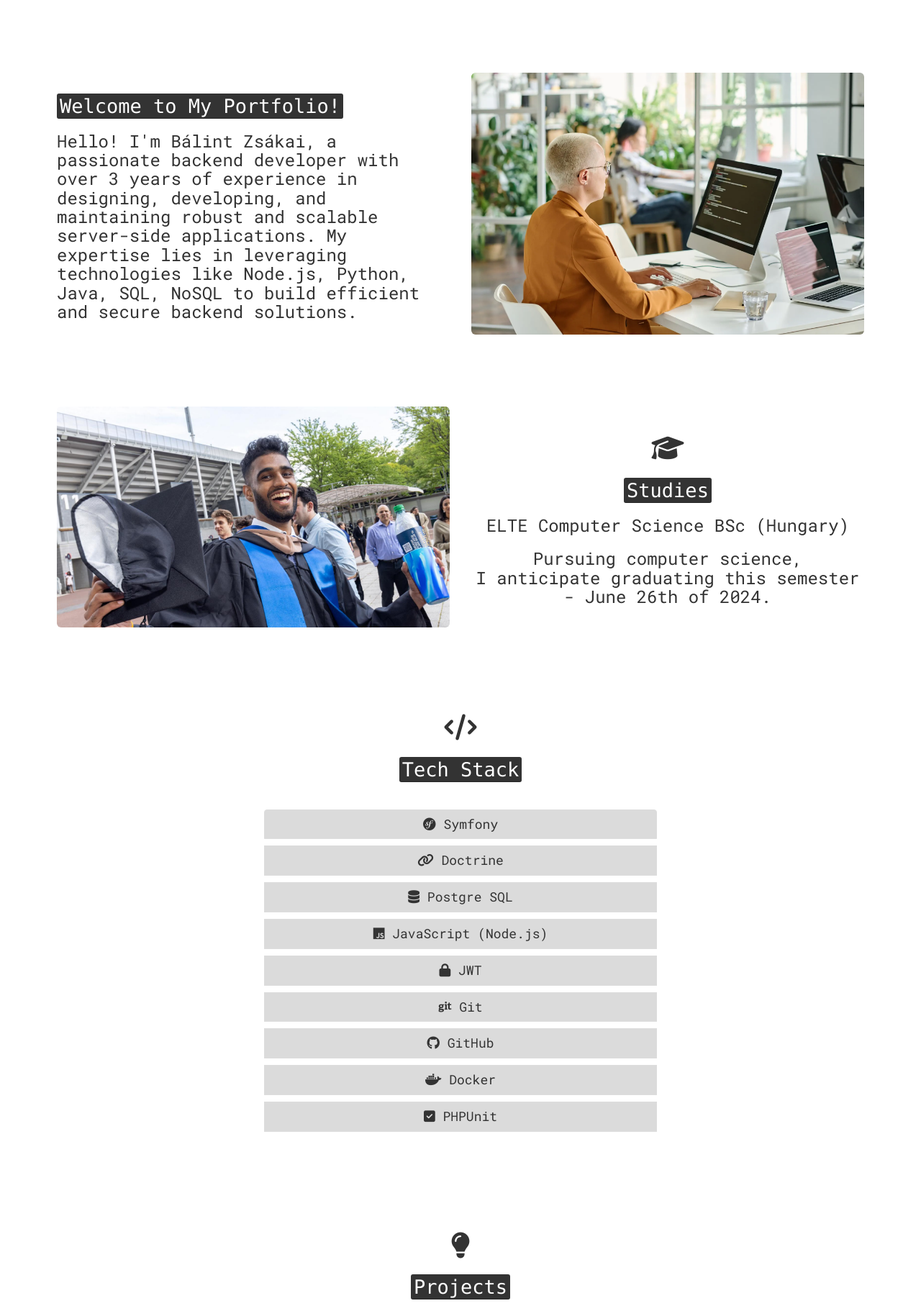
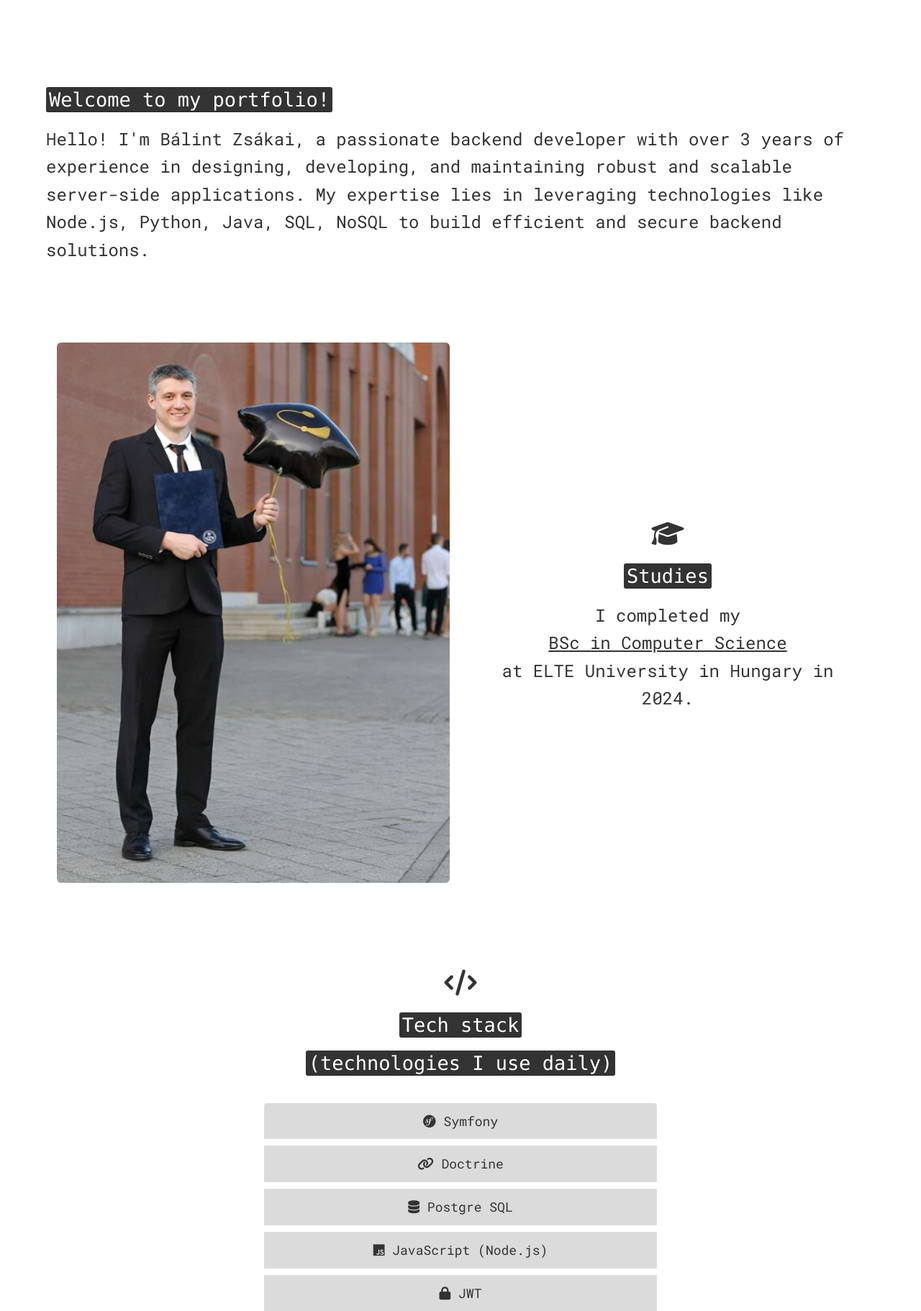
Before and after one commit to ZsakaiBalint/portfolio-website, a PHP site: page / in a window 1280 px wide. Shown: the part 589-2411 px from the top of the page at 72% size. Run offline with PHP 8.4, Linux system fonts and the light colour scheme; some libraries are stand-ins or nearby versions.

Commit message:
final navbar and everything higher than projects

```diff
--- a/index.html
+++ b/index.html
@@ -1,7 +1,7 @@
 <!DOCTYPE html>
 <html lang="en">
 <head>
-  <title>John Doe portfolio 2</title>
+  <title>Bálint Zsákai portfolio</title>
   <meta charset="utf-8">
   <meta name="viewport" content="width=device-width, initial-scale=1">
 
@@ -35,49 +35,76 @@
 <body>
 
 <!-- Navbar -->
-<nav class="navbar navbar-inverse roboto-mono-custom">
 <div class="container">
+<nav class="navbar navbar-default">
+  <div class="container-fluid">
+    <!-- Brand and toggle get grouped for better mobile display -->
     <div class="navbar-header">
-          <button type="button" class="navbar-toggle" data-toggle="collapse" data-target="#myNavbar">
+      <button type="button" class="navbar-toggle collapsed" data-toggle="collapse" data-target="#bs-example-navbar-collapse-1" aria-expanded="false">
+        <span class="sr-only">Toggle navigation</span>
         <span class="icon-bar"></span>
         <span class="icon-bar"></span>
         <span class="icon-bar"></span>
       </button>
-          <!-- <a class="navbar-brand" href="#">My Portfolio</a> -->
+
     </div>
-      <div class="collapse navbar-collapse" id="myNavbar">
-          <ul class="nav navbar-nav nav-left">
-              <li class="active"><a href="#"><i class="fa-solid fa-house"></i> Home</a></li>
-              <li><a href="#"><i class="fa-solid fa-user"></i> About me</a></li>
+
+    <!-- Collect the nav links, forms, and other content for toggling -->
+    <div class="collapse navbar-collapse" id="bs-example-navbar-collapse-1">
+      <ul class="nav navbar-nav">
+        <li class="active"><a href="#">Home <span class="sr-only">(current)</span></a></li>
+        <li><a href="#">About me</a></li>
+
         <li class="dropdown">
-                  <a href="#" class="dropdown-toggle" data-toggle="dropdown" role="button" aria-haspopup="true" aria-expanded="false">
-                      <i class="fa-solid fa-code"></i> Projects <span class="caret"></span>
-                  </a>
+          <a href="#" class="dropdown-toggle" data-toggle="dropdown" role="button" aria-haspopup="true" aria-expanded="false">Projects<span class="caret"></span></a>
           <ul class="dropdown-menu">
-                      <li><a href="#">*ADMIN* New Project</a></li>
+            <li><a href="#">*Admin* New project</a></li>
             <li role="separator" class="divider"></li>
             <li><a href="#">List projects</a></li>
+            <!--<li role="separator" class="divider"></li>-->
           </ul>
         </li>
+
         <li class="dropdown">
-                  <a href="#" class="dropdown-toggle" data-toggle="dropdown" role="button" aria-haspopup="true" aria-expanded="false">
-                      <i class="fa-solid fa-newspaper"></i> Blog <span class="caret"></span>
-                  </a>
+          <a href="#" class="dropdown-toggle" data-toggle="dropdown" role="button" aria-haspopup="true" aria-expanded="false">Blog<span class="caret"></span></a>
           <ul class="dropdown-menu">
-                      <li><a href="#">*ADMIN* New blog post</a></li>
+            <li><a href="#">*Admin* New blog post</a></li>
             <li role="separator" class="divider"></li>
             <li><a href="#">List blog posts</a></li>
           </ul>
         </li>
       </ul>
+      <!--
+      <form class="navbar-form navbar-left">
+
+        <div class="form-group">
+          <input type="text" class="form-control" placeholder="Search">
+        </div>
+
+        <button type="submit" class="btn btn-default">Submit</button>
+      </form>
+      -->
+
       <ul class="nav navbar-nav navbar-right">
+        <li class="dropdown">
+          <a href="#" class="dropdown-toggle" data-toggle="dropdown" role="button" aria-haspopup="true" aria-expanded="false">
+            <img src="https://flagcdn.com/16x12/gb.png" srcset="https://flagcdn.com/32x24/gb.png 2x,https://flagcdn.com/48x36/gb.png 3x" width="16" height="12" alt="United Kingdom"> EN
+          <span class="caret"></span></a>
+          <ul class="dropdown-menu">
+            <li><a href="#"><img src="https://flagcdn.com/16x12/gb.png" srcset="https://flagcdn.com/32x24/gb.png 2x,https://flagcdn.com/48x36/gb.png 3x" width="16" height="12" alt="United Kingdom"> EN</a></li>
+            <li role="separator" class="divider"></li>
+            <li><a href="#"><img src="https://flagcdn.com/16x12/hu.png" srcset="https://flagcdn.com/32x24/hu.png 2x,https://flagcdn.com/48x36/hu.png 3x" width="16" height="12" alt="Hungary"> HU</a></li>
+          </ul>
+        </li>
         <li><a href="#"><i class="fa-solid fa-user-plus"></i> Sign Up</a></li>
         <li><a href="#"><i class="fa-solid fa-right-to-bracket"></i> Login</a></li>
       </ul>
     </div>
+    <!-- /.navbar-collapse -->
   </div>
+  <!-- /.container-fluid -->
 </nav>
-
+</div>
 
 
 <!-- Jumbotron -->
@@ -107,17 +134,13 @@
 <!-- Quick introduction -->
 <div class="container margin-top">
   <div class="flexcontainer row">
-    <div class="col-12 col-md-6 margin-auto">
-      <h2> <kbd>Welcome to My Portfolio!</kbd> </h2>
+    <div class="col-12 margin-auto">
+      <h2> <kbd>Welcome to my portfolio!</kbd> </h2>
       <h3 class="roboto-mono-custom">
         Hello! I'm Bálint Zsákai, a passionate backend developer with over 3 years of experience in designing, developing,
         and maintaining robust and scalable server-side applications. My expertise lies in leveraging technologies like
         Node.js, Python, Java, SQL, NoSQL to build efficient and secure backend solutions.
       </h3>
-    </div>
-
-    <div class="col-12 col-md-6 fade-in-element">
-      <img class="fluid-image img-rounded" src="images/programming.jpg" alt="programming">
     </div>
   </div>
 </div>
@@ -129,14 +152,13 @@
   <div class="flexcontainer row text-center">
 
     <div class="col-12 col-md-6 fade-in-element margin-auto">
-      <img class="fluid-image img-rounded" src="images/graduation.jpg" alt="graduation">
+      <img class="fluid-image img-rounded" src="images/portfolio_1.png" alt="graduation">
     </div>
 
     <div class="col-12 col-md-6 margin-auto">
       <h1><i class="fa-solid fa-graduation-cap"></i></h1>
       <h2> <kbd>Studies</kbd> </h2>
-      <h3 class="roboto-mono-custom">ELTE Computer Science BSc (Hungary)</h3>
-      <h3 class="roboto-mono-custom">Pursuing computer science,<br> I anticipate graduating this semester - June 26th of 2024.</h3>
+      <h3 class="roboto-mono-custom">I completed my <br><u>BSc in Computer Science</u> <br>at ELTE University in Hungary in 2024.</h3>
     </div>
 
   </div>
@@ -147,7 +169,8 @@
 
     <div class="col-12">
       <h1><i class="fa-solid fa-code"></i></h1>
-      <h2 class="margin-bottom"> <kbd>Tech Stack</kbd> </h2>
+      <h2> <kbd>Tech stack</kbd> </h2>
+      <h2 class="margin-bottom"> <kbd>(technologies I use daily)</kbd> </h2>
     </div>
   </div>
 </div>
--- a/styles.css
+++ b/styles.css
@@ -10,6 +10,7 @@
   font-optical-sizing: auto;
   font-weight: 400;
   font-style: normal;
+  line-height: 1.6;
 }
 
 /*footer*/
@@ -294,33 +295,6 @@ html {
 }
 
 
-/* Navbar */
-
-/* Ensure proper spacing in the navbar */
-.navbar-nav {
-  display: flex;
-  align-items: center;
+.navbar-right a {
+  text-align: center;
 }
-
-.navbar-nav.nav-left {
-  margin-right: auto; /* Pushes the right navbar to the far right */
-}
-
-.navbar-nav.navbar-right {
-  margin-left: auto; /* Pushes the left navbar to the far left */
-}
-
-@media (max-width: 820px) {
-  /* Adjust margins in mobile view to prevent collision */
-  .navbar-nav.nav-left,
-  .navbar-nav.navbar-right {
-      margin-right: 0;
-      margin-left: auto;
-  }
-
-  /* Center the items vertically in mobile view */
-  .navbar-nav {
-      width: 100%;
-      justify-content: space-between;
-  }
-}
```
Also changed, not shown: images/flag_hungary.png (added), images/flag_uk.png (added), images/portfolio_1.png (added), images/portfolio_2.png (added). Lines whose indentation alone changed are shown as unchanged.
